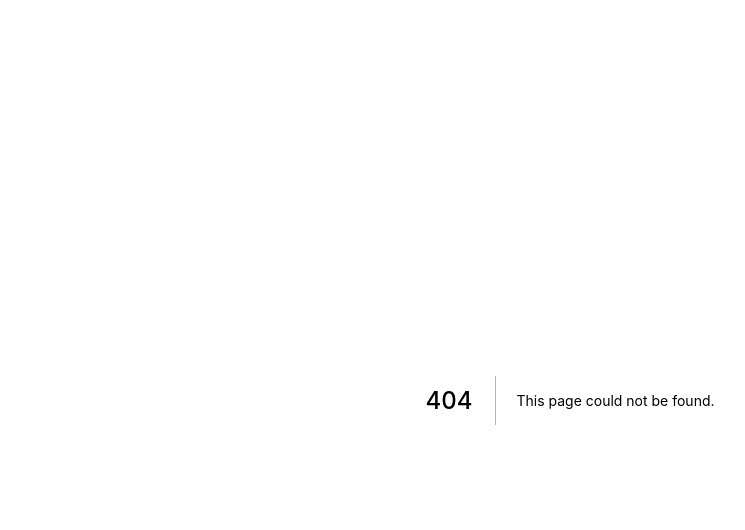
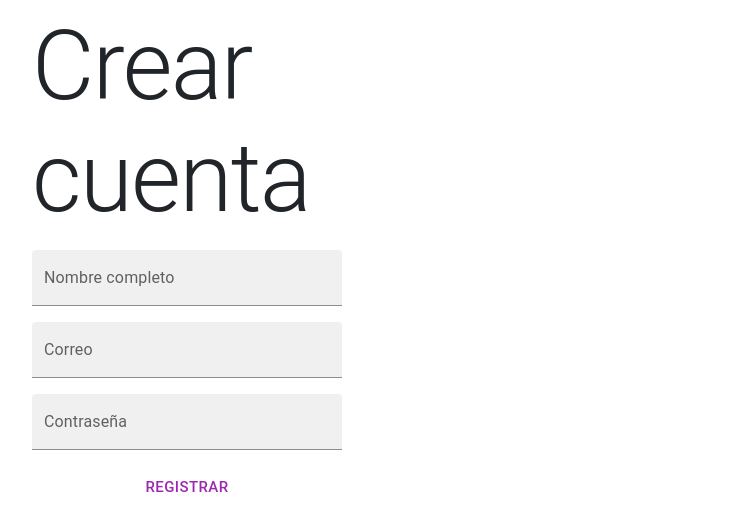
Before and after one commit to Sarvelio/SAFE-DELIVERY-ADMIN, a Next.js app: page /users/create in a window 1280 px wide. Before the commit this address had no page. Shown: the top 530 px of the page, without its empty margins (70-815 px from the left). Built offline with nearby package versions, Linux system fonts and the light colour scheme; no server answers.

Commit message:
Se agrego crear usuario basico

```diff
--- a/firebase/useFirebase.ts
+++ b/firebase/useFirebase.ts
@@ -8,6 +8,8 @@ import {
   getDoc,
   updateDoc,
   deleteDoc,
+  query,
+  where,
 } from "firebase/firestore";
 import db from "./configFirebase";
 
@@ -15,17 +17,24 @@ type ICollection = "users" | "usuarios";
 interface IUseFirebase {
   _collection: ICollection;
   _id?: string;
-  leer?: boolean;
+  read?: boolean;
+  unique?: string[];
 }
-const useFirebase = ({ _collection, _id, leer = false }: IUseFirebase) => {
+const useFirebase = ({
+  _collection,
+  _id,
+  read = false,
+  unique = [],
+}: IUseFirebase) => {
   const [data, setDataReceive] = useState<[]>([]);
-  const [loading, setLoading] = useState(leer);
+  const [loading, setLoading] = useState(read);
   const [refresh, setRefresh] = useState(true);
   const [loadingCUD, setLoadingCUD] = useState(false);
+  const [errorData, setErrorData] = useState("");
   const router = useRouter();
 
   useEffect(() => {
-    if (refresh && leer) {
+    if (refresh && read) {
       setLoading(true);
       setRefresh(false);
       let _data;
@@ -57,14 +66,23 @@ const useFirebase = ({ _collection, _id, leer = false }: IUseFirebase) => {
     const _doc = await getDoc(doc(db, _collection, _id!));
     return { id: _doc.id, ..._doc.data() };
   };
-  const createData = async (newData: any) => {
+  const createData = async (newData: {}) => {
     const _doc = await addDoc(collection(db, _collection), newData);
   };
-  const updateDataByID = async (newData: any) => {
+  const updateDataByID = async (newData: {}) => {
     const _doc = await updateDoc(doc(db, _collection, _id!), newData);
   };
   const deleteDataById = async (_idDelete: string) => {
     const _doc = await deleteDoc(doc(db, _idDelete, _idDelete));
+  };
+  const getDataUnique = async (newData: {}, unique: string): Promise<{}> => {
+    const _doc = await getDocs(
+      query(
+        collection(db, _collection), // @ts-ignore
+        where(unique, "==", newData[unique])
+      )
+    );
+    return _doc.size > 0;
   };
 
   const deleteData = (
@@ -94,7 +112,7 @@ const useFirebase = ({ _collection, _id, leer = false }: IUseFirebase) => {
     callBack?: () => void,
     callBackError?: () => void
   ) => {
-    setLoadingCUD(true);
+    const _sendData = () => {
       let _data;
       if (_id) {
         _data = updateDataByID(newData);
@@ -111,7 +129,38 @@ const useFirebase = ({ _collection, _id, leer = false }: IUseFirebase) => {
         })
         .finally(() => {
           setLoadingCUD(false);
+          if (errorData) setErrorData("");
         });
+    };
+
+    setLoadingCUD(true);
+    if (unique.length > 0) {
+      const _promise = [];
+      for (let i = 0; i < unique.length; i++) {
+        _promise.push(
+          getDataUnique(newData, unique[i]).then((a) => {
+            if (a) {
+              setErrorData(`Ya existe un ${unique[i]} identico`);
+              return `Ya existe un ${unique[i]} identico`;
+            }
+          })
+        );
+      }
+      Promise.all(_promise)
+        .then((values) => {
+          if (!values.some((a) => !!a)) {
+            _sendData();
+          } else {
+            setLoadingCUD(false);
+          }
+        })
+        .catch((error) => {
+          console.log("--error--", error);
+          if (callBackError) callBackError();
+        });
+    } else {
+      _sendData();
+    }
   };
 
   const navigateTo = (url: string) => {
@@ -126,6 +175,7 @@ const useFirebase = ({ _collection, _id, leer = false }: IUseFirebase) => {
     sendData,
     deleteData,
     navigateTo,
+    errorData,
   };
 };
 
--- a/pages/index.tsx
+++ b/pages/index.tsx
@@ -2,6 +2,7 @@ import type { NextPage } from "next";
 import db from "../firebase";
 import { useEffect } from "react";
 import Hola from "./Hola";
+
 const Home: NextPage = () => {
   return (
     <div>
--- /dev/null
+++ b/pages/users/create.tsx
@@ -0,0 +1,132 @@
+import { useState } from "react";
+import { useRouter } from "next/router";
+
+import NextLink from "next/link";
+
+import { useForm } from "react-hook-form";
+import {
+  Box,
+  Button,
+  Chip,
+  Grid,
+  Link,
+  TextField,
+  Typography,
+} from "@mui/material";
+import { ErrorOutline } from "@mui/icons-material";
+import bcrypt from "bcryptjs";
+import { validations } from "../../utils";
+import { useFirebase } from "../../firebase";
+
+type FormData = {
+  name: string;
+  email: string;
+  password: string;
+};
+
+const CreatePage = () => {
+  const router = useRouter();
+
+  const {
+    loading,
+    loadingCUD,
+    data,
+    setRefresh,
+    sendData,
+    deleteData,
+    navigateTo,
+    errorData,
+  } = useFirebase({
+    _collection: "usuarios",
+    unique: ["email", "nombre"],
+  });
+
+  const {
+    register,
+    handleSubmit,
+    formState: { errors },
+  } = useForm<FormData>();
+  const [showError, setShowError] = useState(false);
+
+  const onRegisterForm = ({ name, email, password }: FormData) => {
+    sendData(
+      { nombre: name, email, password: bcrypt.hashSync(password) },
+      () => {
+        navigateTo("/users");
+      }
+    );
+  };
+
+  return (
+    <div className="container">
+      <form onSubmit={handleSubmit(onRegisterForm)} noValidate>
+        {errorData && <h3>{errorData}</h3>}
+        <Box sx={{ width: 350, padding: "10px 20px" }}>
+          <Grid container spacing={2}>
+            <Grid item xs={12}>
+              <Typography variant="h1" component="h1">
+                Crear cuenta
+              </Typography>
+            </Grid>
+            <Grid item xs={12}>
+              <TextField
+                label="Nombre completo"
+                variant="filled"
+                fullWidth
+                {...register("name", {
+                  required: "Este campo es requerido",
+                  minLength: { value: 2, message: "Mínimo 2 caracteres" },
+                })}
+                error={!!errors.name}
+                helperText={errors.name?.message}
+              />
+            </Grid>
+            <Grid item xs={12}>
+              <TextField
+                type="email"
+                label="Correo"
+                variant="filled"
+                fullWidth
+                {...register("email", {
+                  required: "Este campo es requerido",
+                  validate: validations.isEmail,
+                })}
+                error={!!errors.email}
+                helperText={errors.email?.message}
+              />
+            </Grid>
+            <Grid item xs={12}>
+              <TextField
+                label="Contraseña"
+                type="password"
+                variant="filled"
+                fullWidth
+                {...register("password", {
+                  required: "Este campo es requerido",
+                  minLength: { value: 6, message: "Mínimo 6 caracteres" },
+                })}
+                error={!!errors.password}
+                helperText={errors.password?.message}
+              />
+            </Grid>
+
+            <Grid item xs={12}>
+              <Button
+                type="submit"
+                color="secondary"
+                className="circular-btn"
+                size="large"
+                fullWidth
+                disabled={loadingCUD}
+              >
+                Registrar
+              </Button>
+            </Grid>
+          </Grid>
+        </Box>
+      </form>
+    </div>
+  );
+};
+
+export default CreatePage;
--- a/styles/globals.css
+++ b/styles/globals.css
@@ -1,3 +1,5 @@
+@import "bootstrap/dist/css/bootstrap.css";
+
 html,
 body {
   padding: 0;
--- /dev/null
+++ b/utils/currency.ts
@@ -0,0 +1,15 @@
+
+
+
+export const format = ( value: number ) => {
+
+    // Crear formateador
+    const formatter = new Intl.NumberFormat('en-US', {
+        style: 'currency',
+        currency: 'USD',
+        minimumFractionDigits: 2,
+        maximumFractionDigits: 2,
+    })
+
+    return formatter.format( value ); //$2,500.00
+}
--- /dev/null
+++ b/utils/index.ts
@@ -0,0 +1,2 @@
+export * as currency from "./currency";
+export * as validations from "./validations";
--- /dev/null
+++ b/utils/validations.ts
@@ -0,0 +1,18 @@
+
+
+export const isValidEmail = (email: string): boolean => {
+
+    const match = String(email)
+        .toLowerCase()
+        .match(
+          /^(([^<>()[\]\\.,;:\s@"]+(\.[^<>()[\]\\.,;:\s@"]+)*)|(".+"))@((\[[0-9]{1,3}\.[0-9]{1,3}\.[0-9]{1,3}\.[0-9]{1,3}\])|(([a-zA-Z\-0-9]+\.)+[a-zA-Z]{2,}))$/
+        );
+
+      return !!match;
+  };
+
+  export const isEmail = (email: string): string | undefined => {
+    return isValidEmail(email)
+      ? undefined
+      : 'El correo no parece ser válido';
+  }
```
Also changed, not shown: package.json (+10 -1 lines), pages/Hola.tsx (+3 -4 lines), pages/users/[id].tsx (added, +11 -0 lines), pages/users/index.tsx (added, +48 -0 lines), 1 other file (tests, documents, lock files or other folders). Lines whose indentation alone changed are shown as unchanged.
